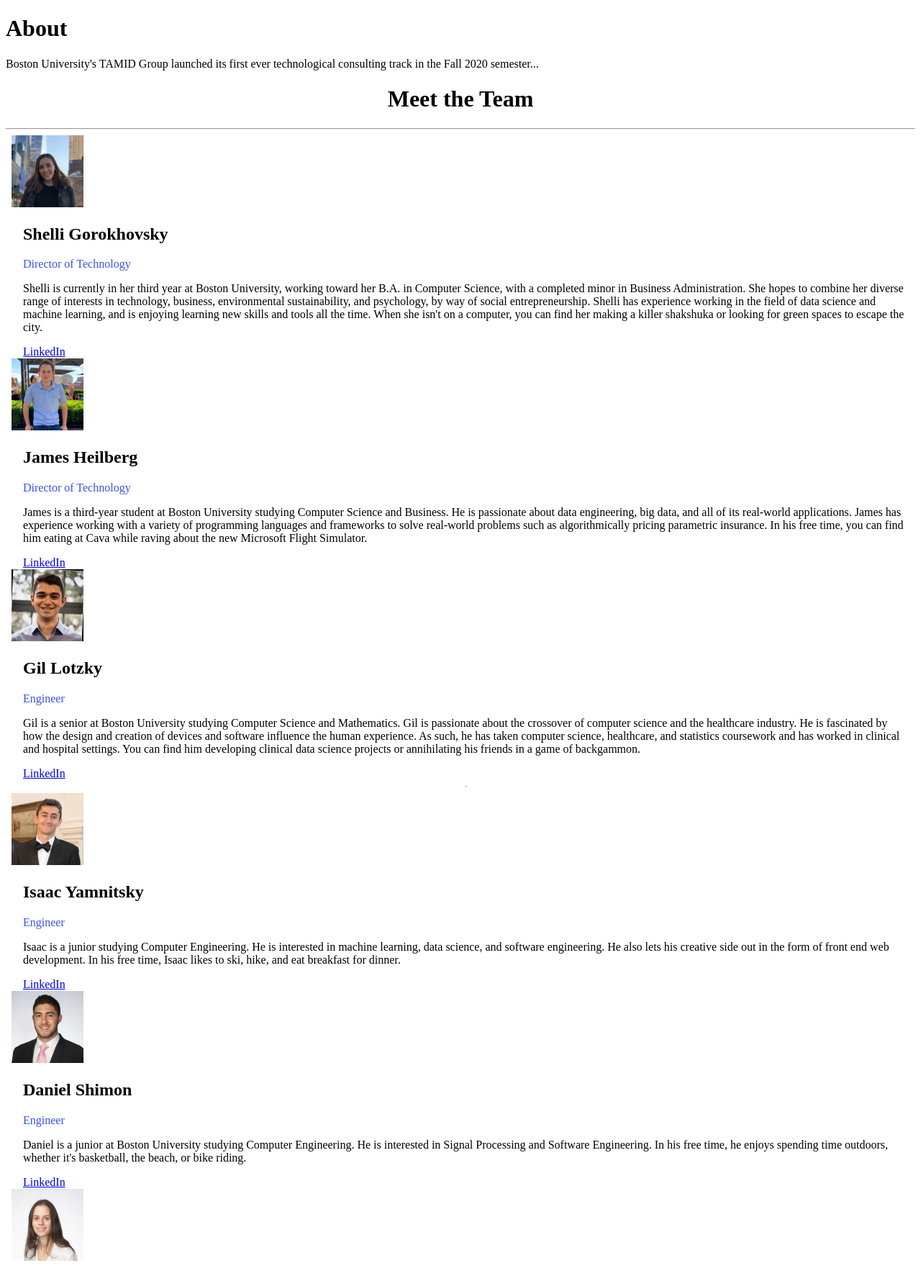
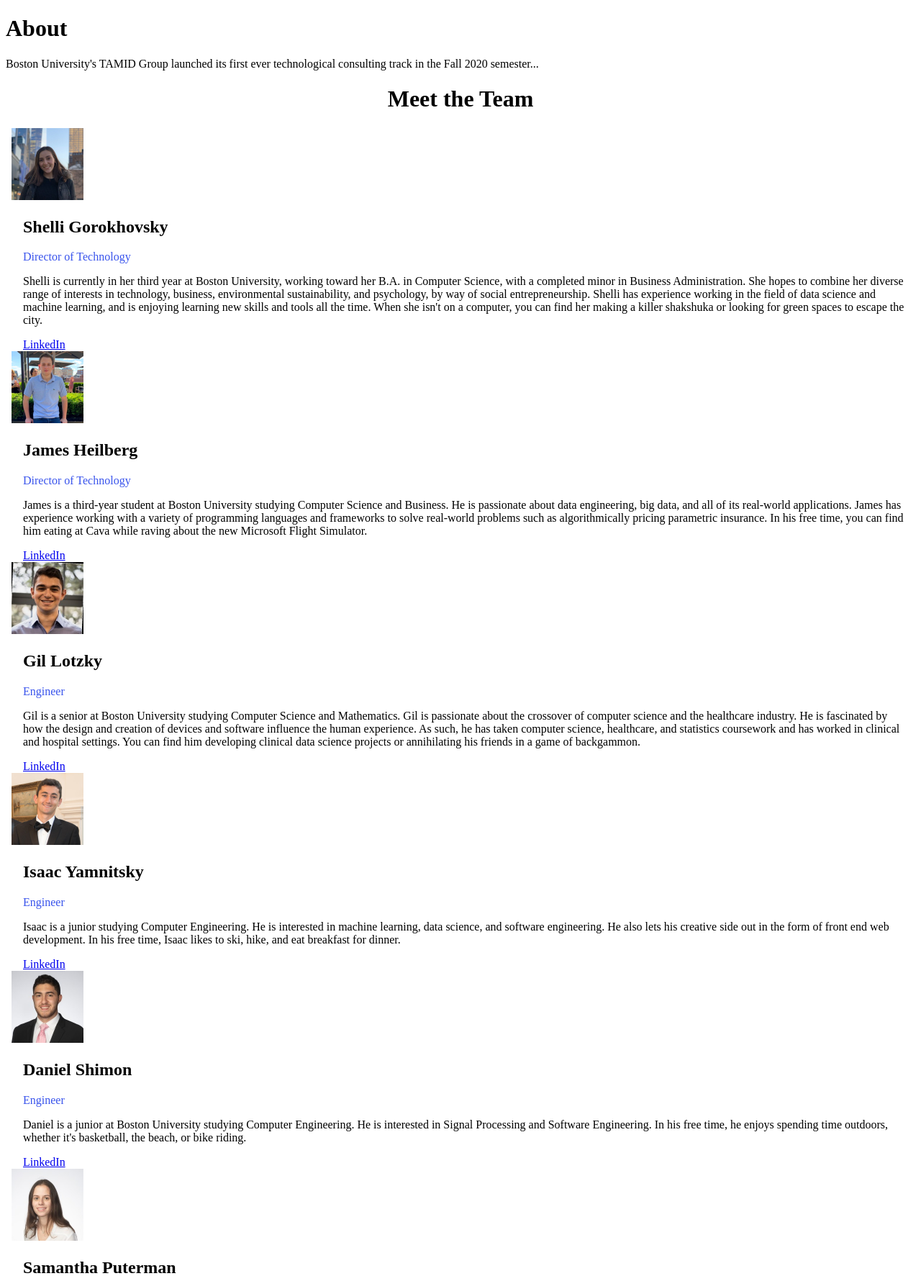
Before and after one commit to sgorok/butechtrack, a Flask app: page / in a window 1280 px wide. Shown: the part 201-1974 px from the top of the page at 72% size. Run offline with Flask 2, Linux system fonts and the light colour scheme.

Commit message:
change article to section

```diff
--- a/static/main.css
+++ b/static/main.css
@@ -7,7 +7,7 @@
   text-decoration: none;
 }
 
-article {
+section {
 display: grid;
 align-content: center;
 float: center;
@@ -15,17 +15,17 @@ width: 100%;
 margin-bottom: 16px;
 padding: 0 8px;
 }
-.article .card {
+.section .card {
   box-shadow: 0 4px 8px 0 rgba(0, 0, 0, 0.2);
 }
 
-.article .row {
+.section .row {
 content: "";
 display: table;
 clear: both;
 }
 
-.article .column {
+.section.column {
 align-content: center;
 float: center;
 width: 30%;
--- a/templates/site.html
+++ b/templates/site.html
@@ -104,8 +104,7 @@ if($_POST["message"]) {
             Meet the Team
         </h1>
 <!-- MEET THE TEAM -->
-<hr>
-<article>
+<section>
   <div class="row">
     <!-- Shelli -->
     <div class="column">
@@ -159,7 +158,6 @@ if($_POST["message"]) {
       </div>
     </div>
   </div>
-  <hr>
   <!-- Isaac -->
   <div class="row">
     <div class="column">
@@ -210,7 +208,6 @@ if($_POST["message"]) {
       </div>
     </div>
   </div>
-  <hr>
   <!-- Daniel Deli -->
   <div class="row">
     <div class="column">
@@ -261,8 +258,7 @@ if($_POST["message"]) {
       </div>
     </div>
   </div>
-</article>
-<hr>
+</section>
 <!-- Portfolio Gallery Grid
 
 
```
